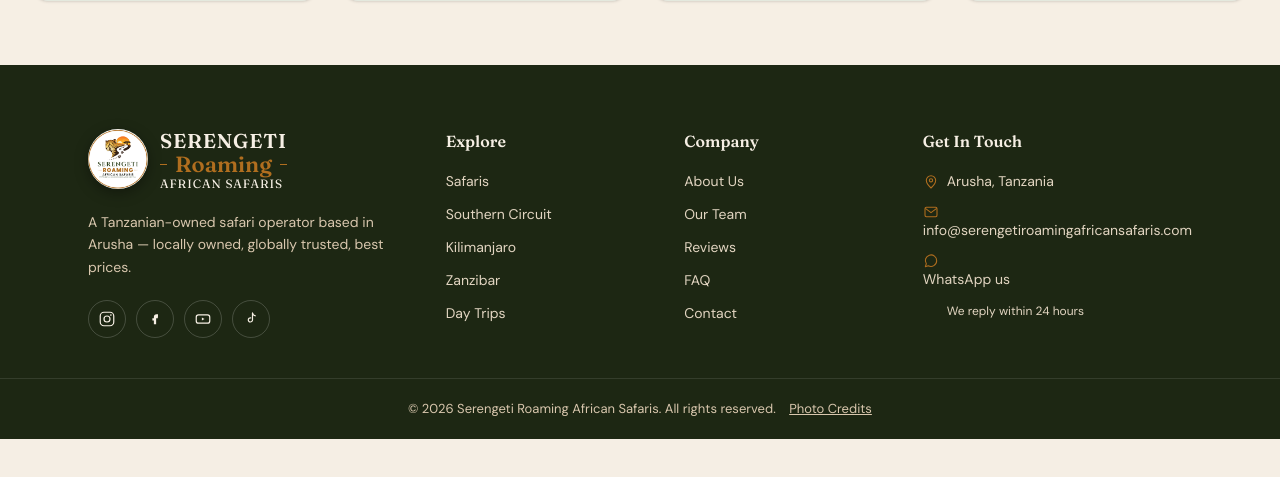
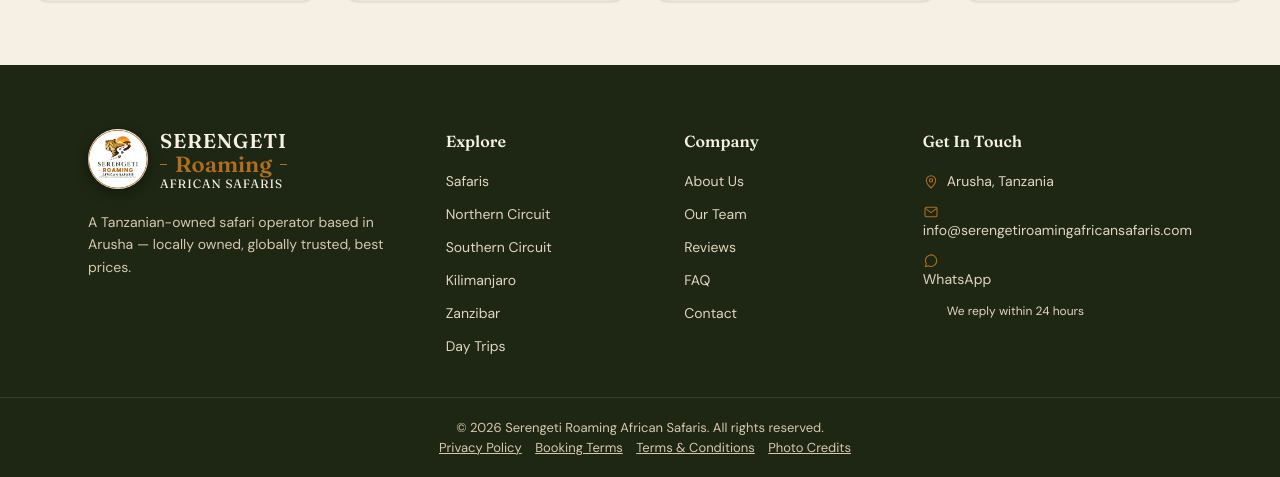
Before and after one commit to flavy-hash/serengetiroaming, a Laravel app: page / in a window 1280 px wide. Shown: the part 4449-4926 px from the top of the page. Before the commit the page ends 4888 px from the top, so only its background shows below. Run offline with Laravel 12, Linux system fonts and the light colour scheme; tables that the repository leaves empty hold one stand-in row (values such as "Sample post"); grey boxes marked "Sample" are stand-in pictures; style sheets or scripts are compiled from the project's sources; parts of the project's set-up code (start-up, migrations or seed data) failed here and were passed over; some libraries are stand-ins or nearby versions.

Commit message:
resource view component site setting

```diff
--- a/resources/views/components/site-footer.blade.php
+++ b/resources/views/components/site-footer.blade.php
@@ -1,6 +1,7 @@
 @php
     $exploreLinks = [
         ['label' => 'Safaris', 'href' => '/safaris'],
+        ['label' => 'Northern Circuit', 'href' => '/northern-circuit'],
         ['label' => 'Southern Circuit', 'href' => '/southern-circuit'],
         ['label' => 'Kilimanjaro', 'href' => '/kilimanjaro'],
         ['label' => 'Zanzibar', 'href' => '/zanzibar'],
@@ -9,7 +10,7 @@
 
     $companyLinks = [
         ['label' => 'About Us', 'href' => '/about'],
-        ['label' => 'Our Team', 'href' => '/about#team'],
+        ['label' => 'Our Team', 'href' => '/our-team'],
         ['label' => 'Reviews', 'href' => '/reviews'],
         ['label' => 'FAQ', 'href' => '/faq'],
         ['label' => 'Contact', 'href' => '/contact'],
@@ -18,16 +19,12 @@
     // Contact details live in config/site.php.
     $whatsappNumber = config('site.whatsapp');
     $email = config('site.email');
-
-    $socials = [
-        ['label' => 'Instagram', 'href' => '#', 'icon' => '<rect x="3" y="3" width="18" height="18" rx="5" stroke="currentColor" stroke-width="1.6" /><circle cx="12" cy="12" r="4" stroke="currentColor" stroke-width="1.6" /><circle cx="17.2" cy="6.8" r="1.1" fill="currentColor" />'],
-        ['label' => 'Facebook', 'href' => '#', 'icon' => '<path d="M14 8.5h2V5.5h-2c-2.2 0-3.5 1.4-3.5 3.5v2H8.5v3H10.5V19h3v-8h2.2l.3-3H13.5V9c0-.3.1-.5.5-.5Z" fill="currentColor" />'],
-        ['label' => 'YouTube', 'href' => '#', 'icon' => '<rect x="3" y="6.5" width="18" height="11" rx="3" stroke="currentColor" stroke-width="1.6" /><path d="M10.5 10v4l3.5-2-3.5-2Z" fill="currentColor" />'],
-        ['label' => 'TikTok', 'href' => '#', 'icon' => '<path d="M14 4v9.2a2.8 2.8 0 1 1-2.4-2.77" stroke="currentColor" stroke-width="1.6" stroke-linecap="round" /><path d="M14 4c.3 2 1.8 3.5 3.8 3.7" stroke="currentColor" stroke-width="1.6" stroke-linecap="round" />'],
-    ];
+    // Social icons: links in config/site.php ('social'), drawn by <x-social-links>.
 @endphp
 
 <footer class="site-footer">
+    {{-- Full-width layout (like the reference footer): one container with small side margins. --}}
+    <div class="footer__container">
     <div class="footer__top">
         <div class="footer__brand">
             <a class="logo notranslate" href="{{ url('/') }}" aria-label="Serengeti Roaming African Safaris, home">
@@ -43,13 +40,7 @@
             <p class="footer__tagline">
                 A Tanzanian-owned safari operator based in Arusha — locally owned, globally trusted, best prices.
             </p>
-            <div class="footer__socials">
-                @foreach ($socials as $social)
-                    <a href="{{ $social['href'] }}" aria-label="{{ $social['label'] }}" target="_blank" rel="noopener">
-                        <svg width="18" height="18" viewBox="0 0 24 24" fill="none" aria-hidden="true">{!! $social['icon'] !!}</svg>
-                    </a>
-                @endforeach
-            </div>
+            <x-social-links class="footer__socials" />
         </div>
 
         <div class="footer__col">
@@ -86,7 +77,7 @@
                 <li>
                     <a href="https://wa.me/{{ $whatsappNumber }}" target="_blank" rel="noopener">
                         <svg width="16" height="16" viewBox="0 0 24 24" fill="none" stroke="currentColor" stroke-width="1.6" stroke-linecap="round" stroke-linejoin="round" aria-hidden="true"><path d="M20.5 11.6a8.5 8.5 0 0 1-12.6 7.4L3.5 20.5l1.5-4.3a8.5 8.5 0 1 1 15.5-4.6z" /></svg>
-                        WhatsApp us
+                        WhatsApp {{ config('site.whatsapp_display') }}
                     </a>
                 </li>
                 <li class="footer__reply-note">We reply within 24 hours</li>
@@ -94,10 +85,34 @@
         </div>
     </div>
 
+    @if ($partners = config('site.partners'))
+        <div class="footer__partners">
+            <h3 class="footer__partners-heading">Proudly Associated With</h3>
+            <ul>
+                @foreach ($partners as $partner)
+                    <li>
+                        <img src="{{ asset($partner['image']) }}" alt="{{ $partner['name'] }}" title="{{ $partner['name'] }}" width="{{ $partner['width'] }}" height="{{ $partner['height'] }}" loading="lazy" decoding="async" draggable="false">
+                    </li>
+                @endforeach
+            </ul>
+        </div>
+    @endif
+
+    @if (filled($cards = config('site.payment_cards')) && filled($cards['image'] ?? null))
+        <div class="footer__partners footer__payments">
+            <h3 class="footer__partners-heading">We Accept</h3>
+            <img src="{{ asset($cards['image']) }}" alt="{{ $cards['alt'] }}" title="{{ $cards['alt'] }}" width="{{ $cards['width'] }}" height="{{ $cards['height'] }}" loading="lazy" decoding="async" draggable="false">
+        </div>
+    @endif
+
     <div class="footer__bottom">
-        <p>
-            &copy; {{ date('Y') }} Serengeti Roaming African Safaris. All rights reserved.
+        <p class="footer__copyright">&copy; {{ date('Y') }} Serengeti Roaming African Safaris. All rights reserved.</p>
+        <nav class="footer__legal" aria-label="Legal">
+            <a href="{{ route('policy') }}" class="footer__bottom-link">Privacy Policy</a>
+            <a href="{{ route('policy') }}#booking" class="footer__bottom-link">Booking Terms</a>
+            <a href="{{ route('terms') }}" class="footer__bottom-link">Terms &amp; Conditions</a>
             <a href="{{ url('/photo-credits') }}" class="footer__bottom-link">Photo Credits</a>
-        </p>
+        </nav>
+    </div>
     </div>
 </footer>
```
